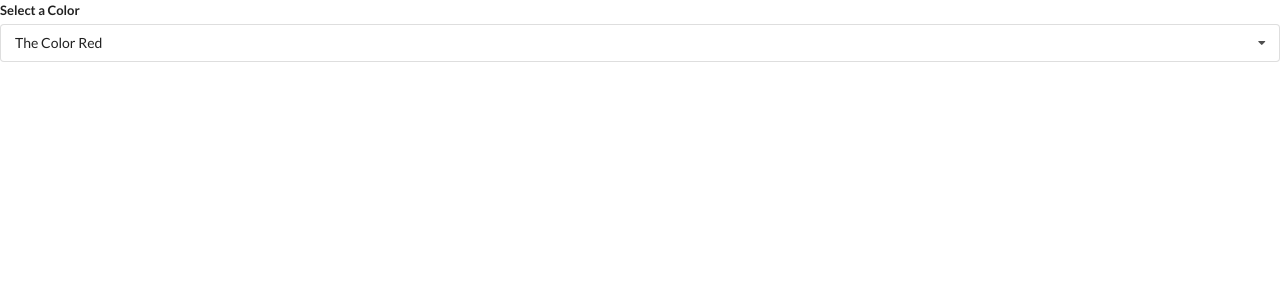
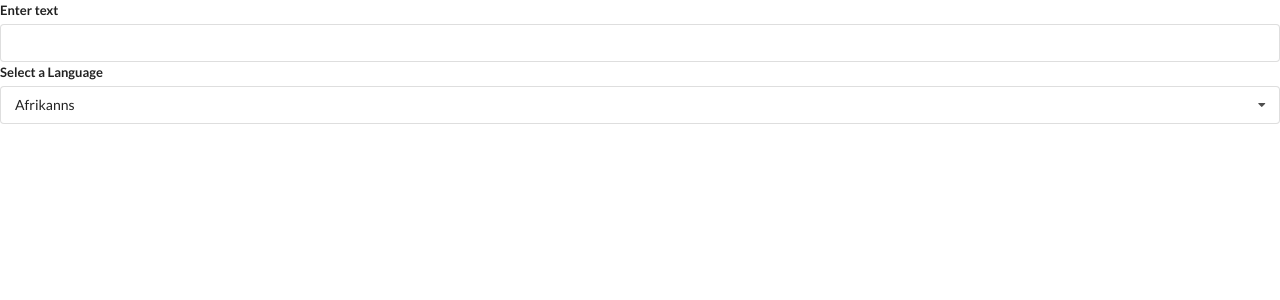
Before and after one commit to brandanpdx/react-widget, a React (Create React App) app: page / in a window 1280 px wide. Shown: the top 300 px of the page. Built offline with nearby package versions, Linux system fonts and the light colour scheme.

Commit message:
scaffold Translate component

```diff
--- a/src/App.js
+++ b/src/App.js
@@ -2,6 +2,7 @@
 import Accordion from "./components/Accordion";
 import Search from "./components/Search";
 import Dropdown from "./components/Dropdown";
+import Translate from "./components/Translate"
 
 const items = [
   {
@@ -34,15 +35,11 @@
 ];
 
 export default () => {
-  const [selected, setSelected] = useState(options[0]);
+
 
   return (
     <div>
-      <Dropdown
-        selected={selected}
-        onSelectedChange={setSelected}
-        options={options}
-      />
+      <Translate />
     </div>
   );
 };
--- a/src/components/Dropdown.js
+++ b/src/components/Dropdown.js
@@ -1,12 +1,12 @@
 import React, { useState, useEffect, useRef } from 'react';
 
-const Dropdown = ({ options, selected, onSelectedChange }) => {
+const Dropdown = ({ options, selected, onSelectedChange, label }) => {
   const [open, setOpen] = useState(false);
   const ref = useRef();
 
   useEffect(() => {
     document.body.addEventListener('click', (event) => {
-      if (ref.current.contains(event.target)) {
+      if (ref.current && ref.current.contains(event.target)) {
         return;
       }
 
@@ -33,7 +33,7 @@
   return (
     <div ref={ref} className="ui form">
       <div className="field">
-        <label className="label">Select a Color</label>
+        <label className="label">{label}</label>
         <div
           onClick={() => setOpen(!open)}
           className={`ui selection dropdown ${open ? 'visible active' : ''}`}
--- /dev/null
+++ b/src/components/Translate.js
@@ -0,0 +1,44 @@
+import React, { useState, useEffect } from 'react';
+import Dropdown from './Dropdown';
+
+const options = [
+    {
+        label: 'Afrikanns',
+        value: 'af'
+    },
+    {
+        label: 'Arabic',
+        value: 'ar'
+    },
+    {
+        label: 'Hindi',
+        value: 'ar,'
+    }
+]
+
+const Translate = () => {
+
+    const [lang, setLang] = useState(options[0])
+    const [text, setText] = useState('')
+
+    return (
+        <div>
+            <div className="ui form">
+                <div className="field">
+                    <label>Enter text</label>
+                    <input value={text} onChange={(e) => setText(e.target.value)} />
+                </div>
+            </div>
+            <Dropdown
+                label="Select a Language"
+                options={options}
+                selected={lang}
+                onSelectedChange={setLang}
+            />
+        </div>
+    );
+
+
+};
+
+export default Translate;
```
